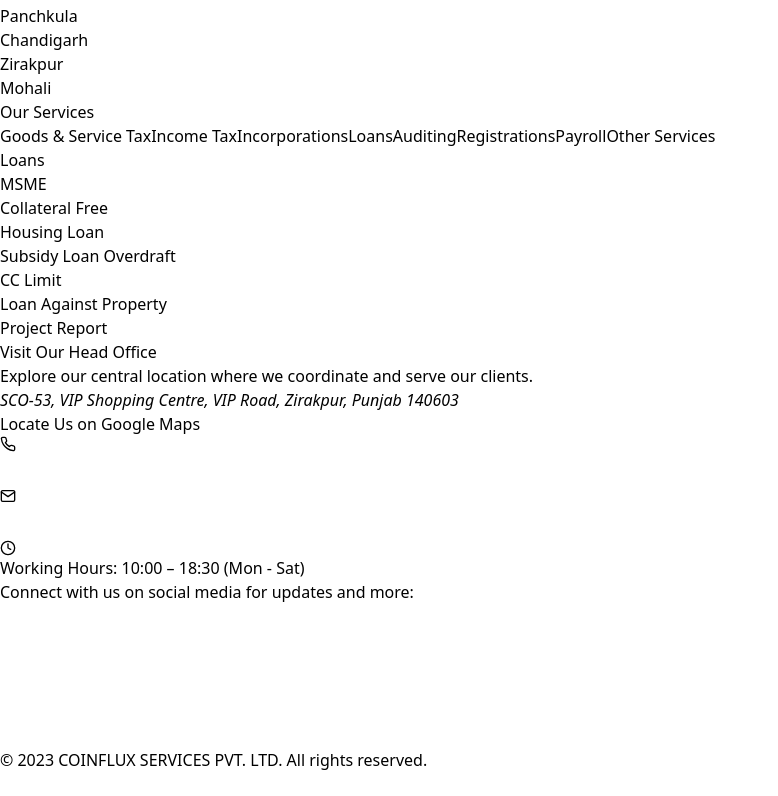
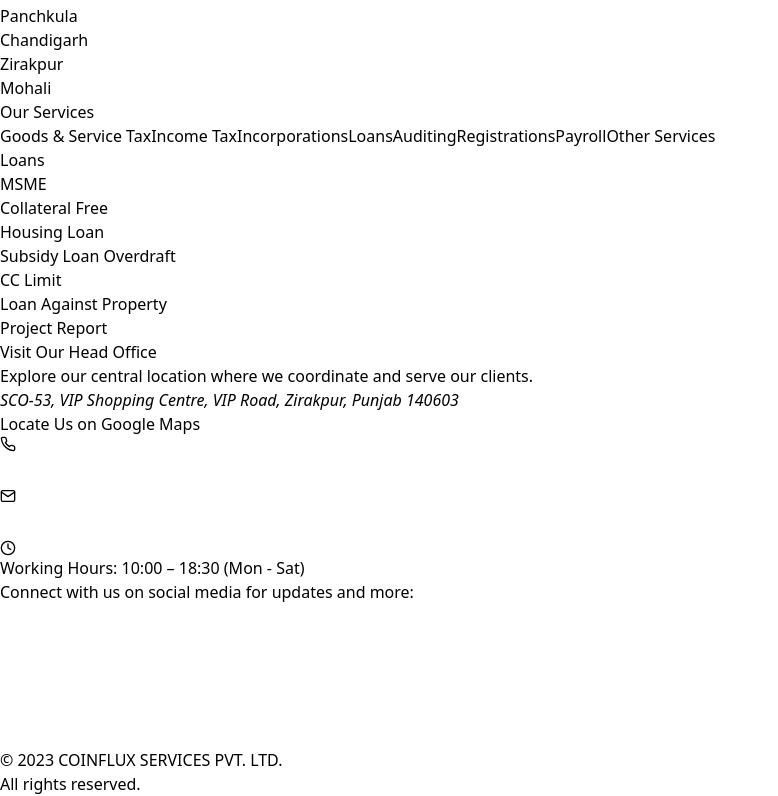
Before and after one commit to himu23369/coinflux, a React (Vite) app: page / in a window 1280 px wide. Shown: the part 765-1561 px from the top of the page, without its empty margins (0-778 px from the left). Before the commit the page ends 1537 px from the top, so only its background shows below. Built offline with nearby package versions, Linux system fonts and the light colour scheme.

Commit message:
Changes in Footer

```diff
--- a/src/components/Footer.jsx
+++ b/src/components/Footer.jsx
@@ -1,6 +1,6 @@
 // src/components/Footer.jsx
 import React from 'react';
-import { Phone, Mail, Clock, Heart, Instagram, Linkedin, Twitter, Facebook} from 'react-feather';
+import { Phone, Mail, Clock, Heart, Instagram, Linkedin, Twitter, Facebook } from 'react-feather';
 
 const Footer = () => {
   const contactStyle = {
@@ -21,13 +21,13 @@
           <div className="flex items-center mb-2">
             <Phone size={16} className="mr-2" />
             <a href="tel:01762-518790" className="" style={contactStyle}>
-              Call: 01762-518790
+               01762-518790
             </a>
           </div>
           <div className="flex items-center mb-2">
             <Mail size={16} className="mr-2" />
             <a href="mailto:coinflux@outlook.com" className="" style={contactStyle}>
-              Email: coinflux@outlook.com
+              coinflux@outlook.com
             </a>
           </div>
           <div className="flex items-center">
@@ -53,10 +53,11 @@
           {/* Follow us on <span className="font-semibold">@CoinfluxServices</span> */}
         </p>
         <p className="text-sm text-gray-300">
-          &copy; 2023 COINFLUX SERVICES PVT. LTD. All rights reserved.
+          &copy; 2023 COINFLUX SERVICES PVT. LTD.
           {/* Made with{' '} */}
           {/* <Heart size={16} className="text-red-500 inline" /> for you */}
         </p>
+        <p>All rights reserved.</p>
       </div>
     </footer>
   );
```
